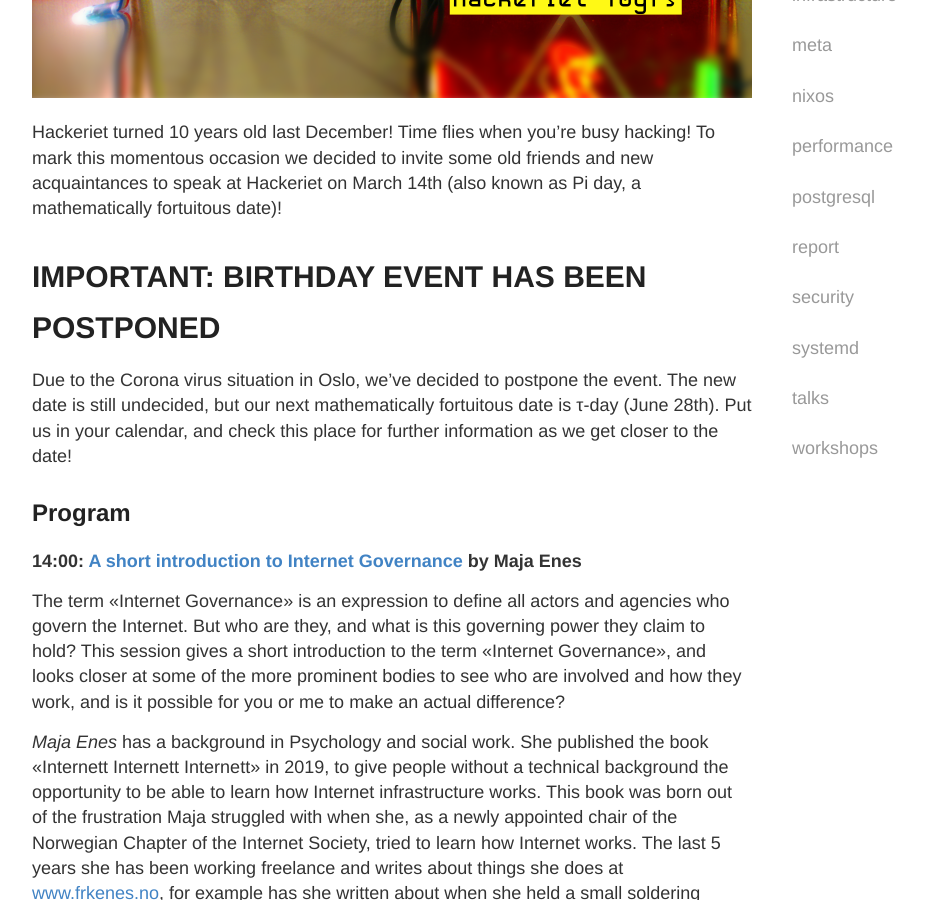
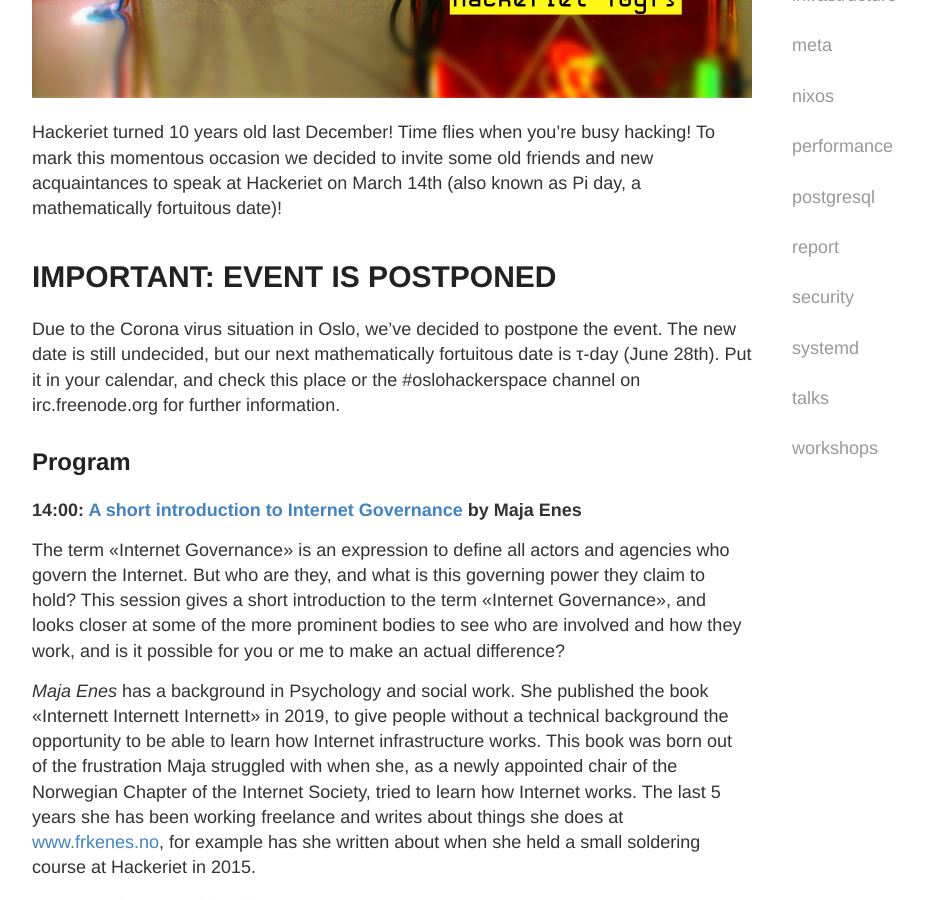
Before and after one commit to labanskoller/hackeriet_blog, a Jekyll site: the page built from _posts/2020-02-20-hackeriet-10.md, in a window 1280 px wide and 900 px high, scrolled down 524 px. Shown: the whole window, without its empty margins (248-1174 px from the left). Built offline with Jekyll 4.4.1, drawn with Linux system fonts in a browser that asks for light colours.

Commit message:
Rewrite postpone message

```diff
--- a/_posts/2020-02-20-hackeriet-10.md
+++ b/_posts/2020-02-20-hackeriet-10.md
@@ -8,9 +8,9 @@ category: [talks, workshops, meta]
 
 Hackeriet turned 10 years old last December! Time flies when you're busy hacking! To mark this momentous occasion we decided to invite some old friends and new acquaintances to speak at Hackeriet on March 14th (also known as Pi day, a mathematically fortuitous date)!
 
-# IMPORTANT: BIRTHDAY EVENT HAS BEEN POSTPONED
+# IMPORTANT: EVENT IS POSTPONED
 
-Due to the Corona virus situation in Oslo, we've decided to postpone the event. The new date is still undecided, but our next mathematically fortuitous date is τ-day (June 28th). Put us in your calendar, and check this place for further information as we get closer to the date!
+Due to the Corona virus situation in Oslo, we've decided to postpone the event. The new date is still undecided, but our next mathematically fortuitous date is τ-day (June 28th). Put it in your calendar, and check this place or the #oslohackerspace channel on irc.freenode.org for further information.
 
 ## Program
 
```
